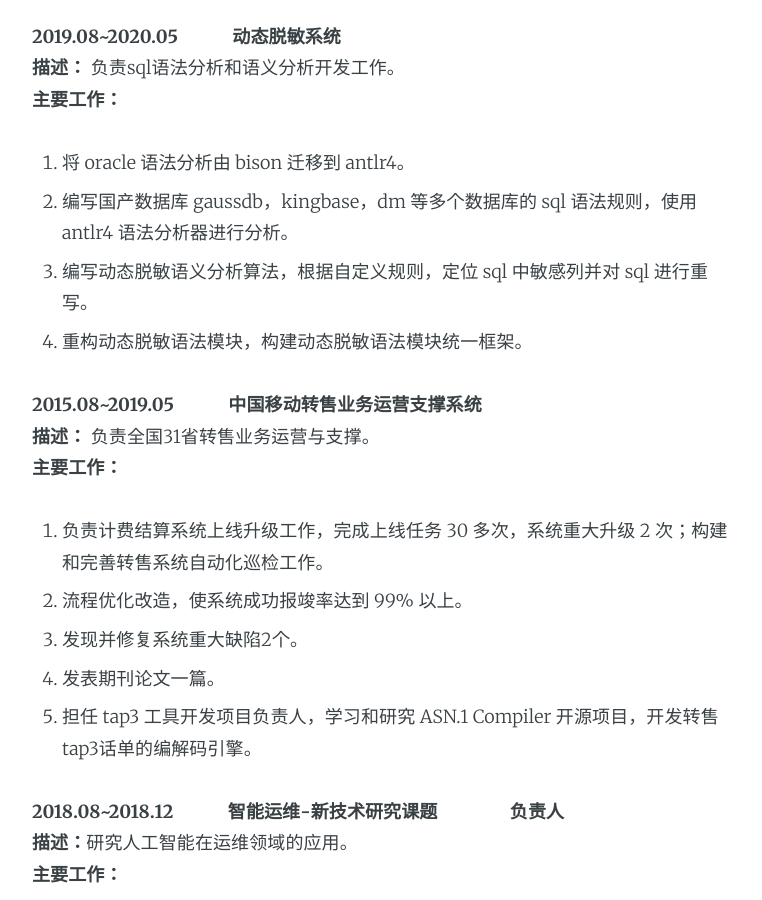
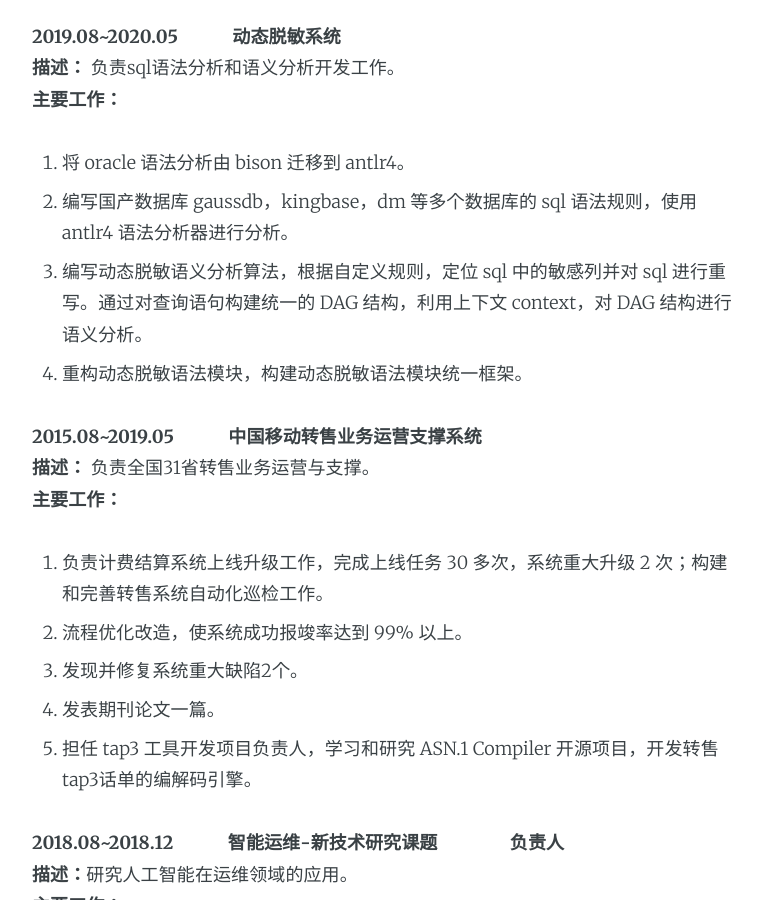
Before and after one commit to small-cat/small-cat.github.io, a Jekyll site: the page built from about.md, in a window 1280 px wide and 900 px high, scrolled down 1545 px. Shown: the whole window, without its empty margins (253-1015 px from the left). Built offline with Jekyll 4.4.1, drawn with Linux system fonts in a browser that asks for light colours; comment, search, counter and statistics services are not loaded.

Commit message:
update about.md

```diff
--- a/about.md
+++ b/about.md
@@ -52,7 +52,7 @@ title: 个人简历
 
 1. 将 oracle 语法分析由 bison 迁移到 antlr4。
 2. 编写国产数据库 gaussdb，kingbase，dm 等多个数据库的 sql 语法规则，使用 antlr4 语法分析器进行分析。
-3. 编写动态脱敏语义分析算法，根据自定义规则，定位 sql 中敏感列并对 sql 进行重写。
+3. 编写动态脱敏语义分析算法，根据自定义规则，定位 sql 中的敏感列并对 sql 进行重写。通过对查询语句构建统一的 DAG 结构，利用上下文 context，对 DAG 结构进行语义分析。
 4. 重构动态脱敏语法模块，构建动态脱敏语法模块统一框架。
 
 **2015.08~2019.05　　　中国移动转售业务运营支撑系统**<br>**描述：** 负责全国31省转售业务运营与支撑。<br>**主要工作：**
```
